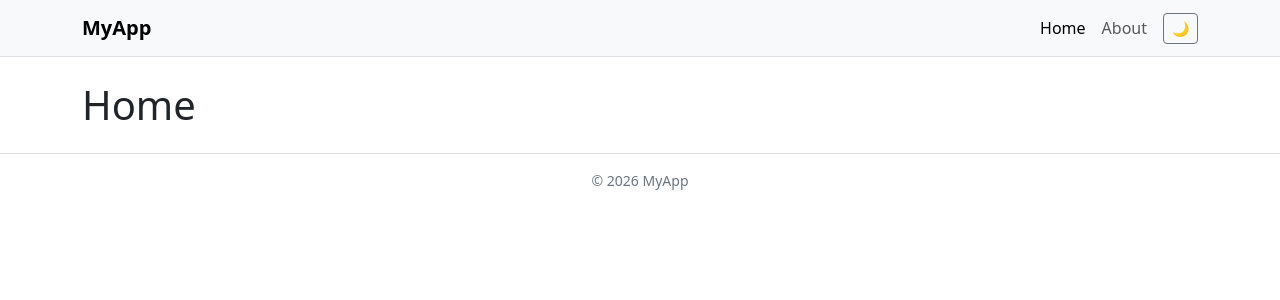
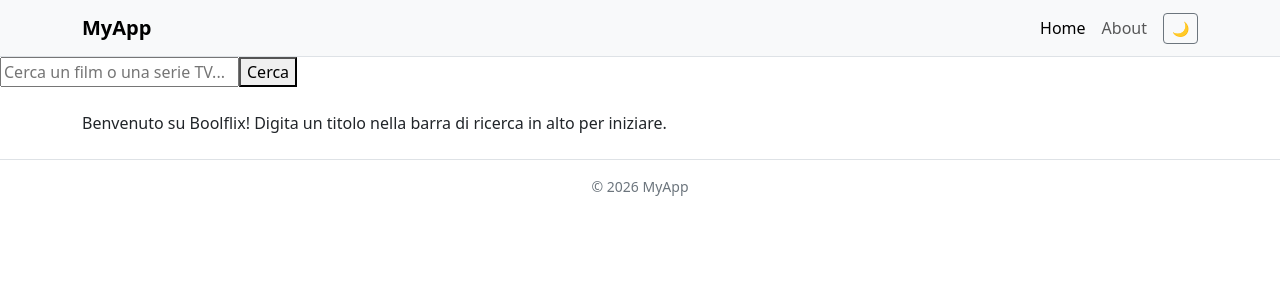
Before and after one commit to alessandrotiberia/react-boolflix, a React (Vite) app: page / in a window 1280 px wide. Shown: the top 300 px of the page. Built offline with nearby package versions, Linux system fonts and the light colour scheme.

Commit message:
Milestone 1

```diff
--- /dev/null
+++ b/src/components/Card.jsx
@@ -0,0 +1,18 @@
+// riceve info del film e stampa, funzione card
+import React from "react";
+
+function Card({ movie }) {
+
+    return (
+        <div className="card">
+            <ul>
+                {/* Estraiamo le proprietà dall'oggetto movie ricevuto dall'API */}
+                <li><strong>Titolo:</strong> {movie.title}</li>
+                <li><strong>Titolo Originale:</strong> {movie.original_title}</li>
+                <li><strong>Lingua:</strong> {movie.original_language}</li>
+                <li><strong>Voto:</strong> {movie.vote_average}</li>
+            </ul>
+        </div>
+    )
+}
+export default Card;
--- a/src/components/Header.jsx
+++ b/src/components/Header.jsx
@@ -1,5 +1,7 @@
 import { NavLink } from "react-router";
 import useTheme from "../hooks/useTheme";
+import React from "react";
+import Filters from "./Filters";
 
 function Header() {
     const { theme, toggleTheme } = useTheme();
@@ -38,6 +40,7 @@ function Header() {
                     </div>
                 </div>
             </nav>
+            <Filters />
         </header>
     );
 }
--- /dev/null
+++ b/src/components/ResultSection.jsx
@@ -0,0 +1,37 @@
+import React from "react";
+import Card from "./Card";
+
+//componente farà da contenitore per le card
+
+// Riceve due props, titolo della sezione e l'array dei dati
+
+function ResultSection({ sectionTitle, items }) {
+
+    // se array vuoto restituisco null
+    if (items.length === 0) {
+        return null;
+    }
+
+    return (
+        <>
+            <section className="results-container">
+                {/* Stampiamo il titolo della sezione */}
+                <h2>{sectionTitle}</h2>
+
+                {/* 3. Il metodo map() scorre l'array "items" elemento per elemento */}
+                <div className="cards-grid">
+                    {items.map((singleItem) => (
+                        <Card key={singleItem.id} movie={singleItem} />
+                    ))}
+                    {/*Per ogni elemento, generiamo un componente Card.*/}
+
+                </div>
+            </section>
+        </>
+    )
+
+}
+export default ResultSection;
+
+//Il metodo .map() Prende un array
+// esegue una funzione per ogni elemento al suo interno e restituisce un nuovo array di elementi HTML/JSX
--- a/src/contexts/MovieContext.jsx
+++ b/src/contexts/MovieContext.jsx
@@ -27,7 +27,7 @@ function MovieProvider({ children }) {
 
     }
 
-    const apikey = 'd748cf03e21867e26d4be63b5bb335f4';
+    const apiKey = 'd748cf03e21867e26d4be63b5bb335f4';
     //Costruiamo i due endpoint separati per film e serie TV utilizzando i template literal
     const movieUrl = `https://api.themoviedb.org/3/search/movie?api_key=${apiKey}&query=${query}&language=it-IT`;
     const seriesUrl = `https://api.themoviedb.org/3/search/tv?api_key=${apiKey}&query=${query}&language=it-IT`;
--- a/src/pages/HomePage.jsx
+++ b/src/pages/HomePage.jsx
@@ -1,6 +1,41 @@
+import React, { useContext } from 'react';
+// 1. Importiamo il Context per accedere ai dati globali
+import { MovieContext } from '../contexts/MovieContext';
+// 2. Importiamo il componente per le sezioni dei risultati
+import ResultSection from '../components/ResultSection';
+
 function HomePage() {
+  const { movies, series, isLoading, isSearching } = useContext(MovieContext);
   return (
-    <h1>Home</h1>
-  );
+    <div className="home-page-container">
+
+            {/* 4. Rendering condizionale per la schermata di caricamento */}
+            {isLoading && (
+                <div className="loader-placeholder">
+                    <p>Caricamento dei dati in corso...</p>
+                </div>
+            )}
+
+            {/* 5. Mostriamo i risultati solo se il caricamento è terminato e l'utente ha avviato una ricerca */}
+            {!isLoading && isSearching && (
+                <>
+                    {/* Sezione Film */}
+                    <ResultSection sectionTitle="Movies" items={movies} />
+
+                    {/* Sezione Serie TV */}
+                    <ResultSection sectionTitle="TV Series" items={series} />
+                </>
+            )}
+
+            {/* 6. Messaggio di benvenuto se l'utente non ha ancora cercato nulla */}
+            {!isSearching && !isLoading && (
+                <div className="welcome-message">
+                    <p>Benvenuto su Boolflix! Digita un titolo nella barra di ricerca in alto per iniziare.</p>
+                </div>
+            )}
+
+        </div>
+
+  )
 }
 export default HomePage;
```
Also changed, not shown: 1 other file (tests, documents, lock files or other folders).
